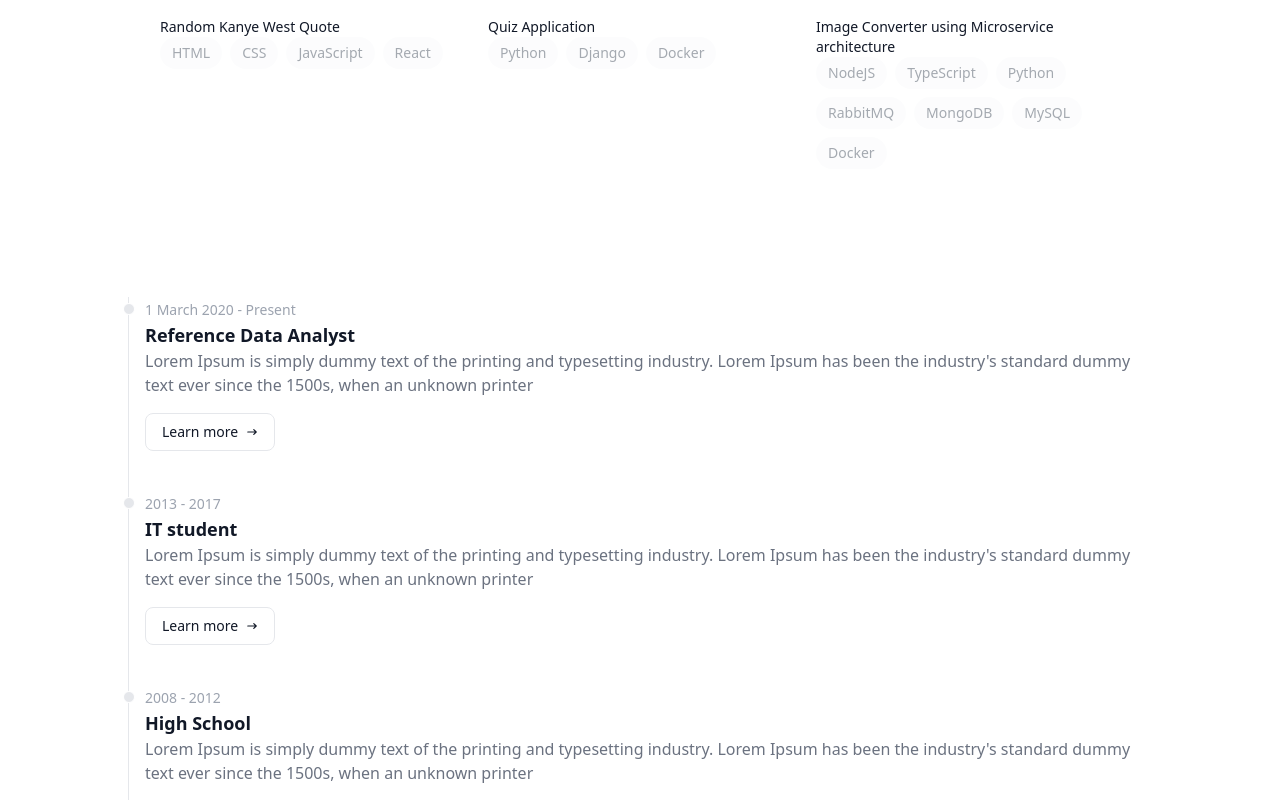
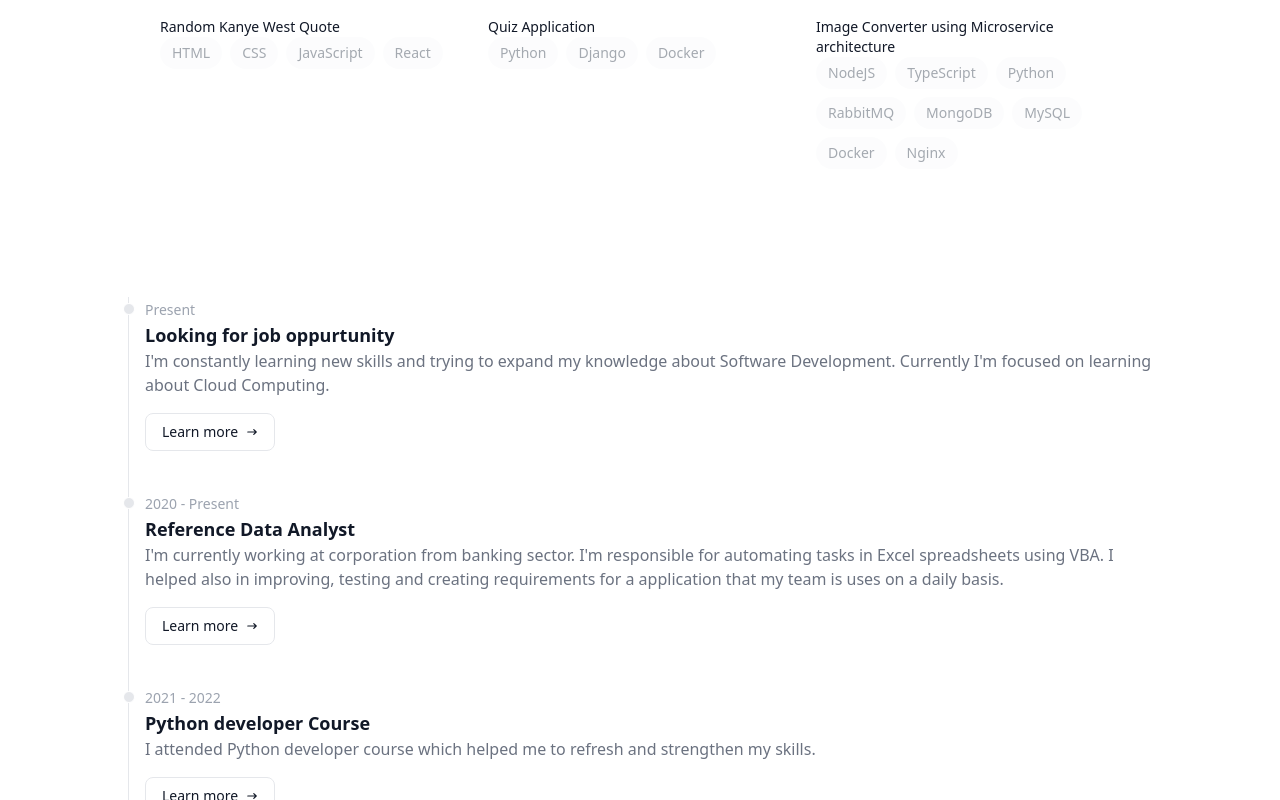
Before and after one commit to raj3k/portfolio, a React (Vite) app: page / in a window 1280 px wide. Shown: the part 860-1660 px from the top of the page. Built offline with nearby package versions, Linux system fonts and the light colour scheme.

Commit message:
updated data for portfolio and timeline

```diff
--- a/src/data/portfolio.ts
+++ b/src/data/portfolio.ts
@@ -14,7 +14,7 @@ export default [
   {
     title: 'Image Converter using Microservice architecture',
     imgUrl: '/assets/system-diagram.png',
-    stack: ['NodeJS', 'TypeScript', 'Python', 'RabbitMQ', 'MongoDB', 'MySQL', 'Docker'],
+    stack: ['NodeJS', 'TypeScript', 'Python', 'RabbitMQ', 'MongoDB', 'MySQL', 'Docker', 'Nginx'],
     link: 'https://github.com/raj3k/RGB-to-Grayscale-MICROSERVICES',
   },
 ]
--- a/src/data/timeline.ts
+++ b/src/data/timeline.ts
@@ -1,17 +1,31 @@
 export default [
   {
-    timeInterval: "1 March 2020 - Present",
+    timeInterval: "Present",
+    title: "Looking for job oppurtunity",
+    description: "I'm constantly learning new skills and trying to expand my knowledge about Software Development. " +
+      "Currently I'm focused on learning about Cloud Computing."
+  },
+  {
+    timeInterval: "2020 - Present",
     title: "Reference Data Analyst",
-    description: "Lorem Ipsum is simply dummy text of the printing and typesetting industry. Lorem Ipsum has been the industry's standard dummy text ever since the 1500s, when an unknown printer"
+    description: "I'm currently working at corporation from banking sector. I'm responsible for automating tasks in Excel " +
+      "spreadsheets using VBA. I helped also in improving, testing and creating requirements for a application that" +
+      " my team is uses on a daily basis."
+  },
+  {
+    timeInterval: "2021 - 2022",
+    title: "Python developer Course",
+    description: "I attended Python developer course which helped me to refresh and strengthen my skills."
   },
   {
     timeInterval: "2013 - 2017",
-    title: "IT student",
-    description: "Lorem Ipsum is simply dummy text of the printing and typesetting industry. Lorem Ipsum has been the industry's standard dummy text ever since the 1500s, when an unknown printer"
+    title: "Computer Science student",
+    description: "I studied CS at \"Uniwersytet Warminsko-Mazurski\" in Olsztyn. I learned about OOP, Data Structures " +
+      "and Algorithms, basics of networking, databases."
   },
   {
-    timeInterval: "2008 - 2012",
-    title: "High School",
-    description: "Lorem Ipsum is simply dummy text of the printing and typesetting industry. Lorem Ipsum has been the industry's standard dummy text ever since the 1500s, when an unknown printer"
+    timeInterval: "2010",
+    title: "First line of code",
+    description: "I wrote first line of code in high school in the Pascal programming language."
   }
 ]
```
